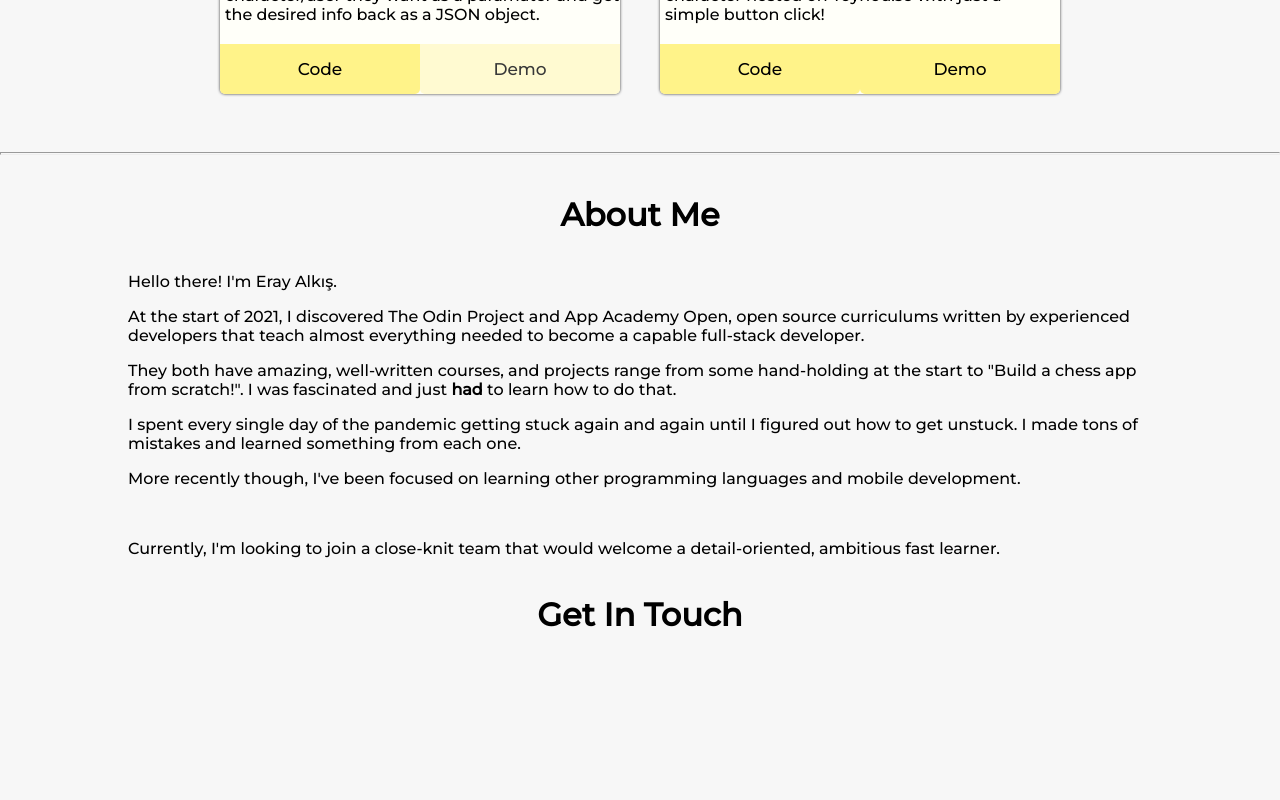
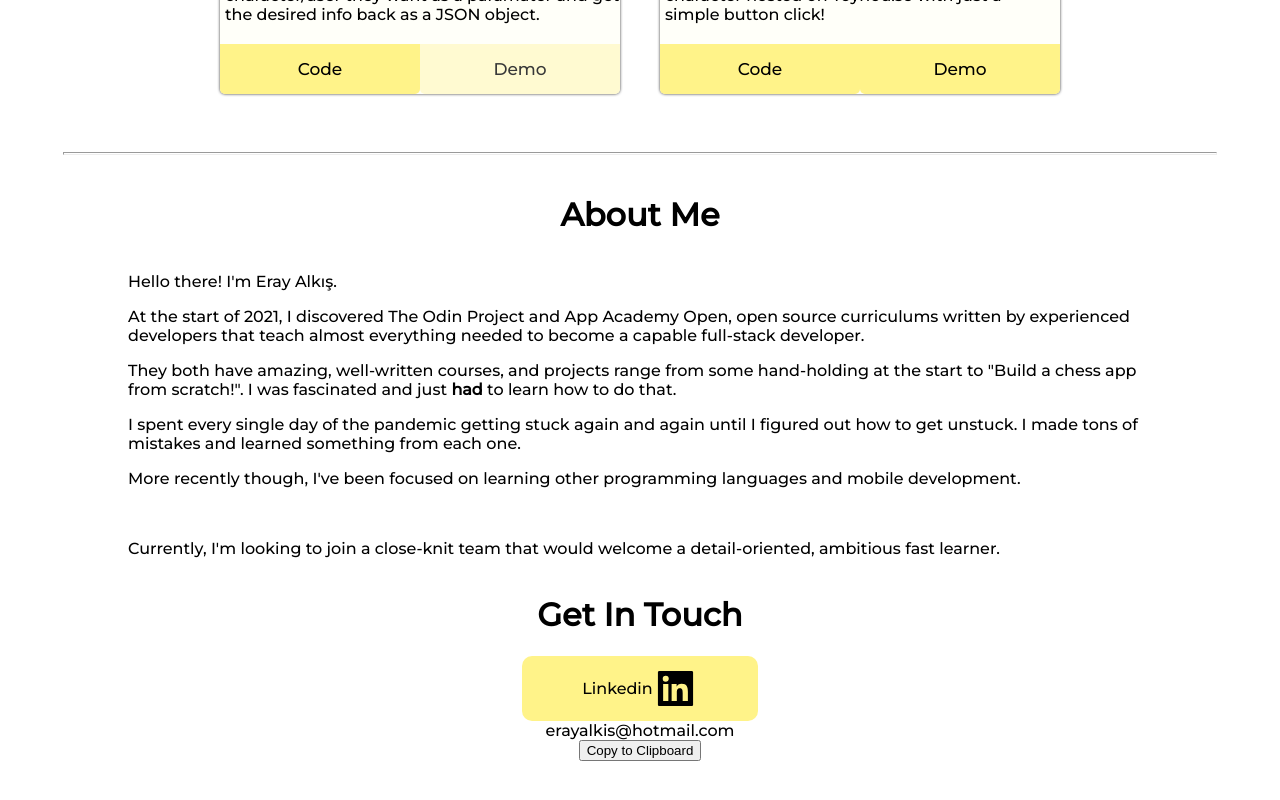
Before and after one commit to Blissblass/portfolio_page, a React (Create React App) app: page / in a window 1280 px wide. Shown: the part 2407-3207 px from the top of the page. Built offline with nearby package versions, Linux system fonts and the light colour scheme.

Commit message:
Add buttons to contact

```diff
--- a/package.json
+++ b/package.json
@@ -8,6 +8,7 @@
     "@testing-library/user-event": "^13.5.0",
     "react": "^17.0.2",
     "react-dom": "^17.0.2",
+    "react-icons": "^4.3.1",
     "react-scripts": "5.0.0",
     "web-vitals": "^2.1.2"
   },
--- a/src/Assets/Stylesheets/contact.css
+++ b/src/Assets/Stylesheets/contact.css
@@ -6,4 +6,20 @@
   display: flex;
   justify-content: space-around;
   align-items: center;
+  flex-direction: column;
 }
+
+.contact-linkedin {
+  background-color: #fff389;
+  padding: 10px 18px 10px 18px;
+  border-radius: 10px;
+  width: 200px;
+  text-align: center;
+  display: flex;
+  align-items: center;
+  justify-content: center;
+}
+
+.linkedin-ico {
+  font-size: 45px;
+}
--- a/src/Assets/Stylesheets/container.css
+++ b/src/Assets/Stylesheets/container.css
@@ -1,5 +1,5 @@
 .app-container {
-  background-color: #f7f7f7;
+  background-color: #ffffff;
   font-family: "Montserrat", sans-serif;
   scroll-behavior: smooth;
 }
--- a/src/Assets/Stylesheets/works.css
+++ b/src/Assets/Stylesheets/works.css
@@ -17,9 +17,9 @@
 }
 
 .works-divider {
-  color: black;
   display: block;
   position: relative;
   height: 1px;
+  width: 90%;
   top: 30px;
 }
--- a/src/Components/Contact/Contact.jsx
+++ b/src/Components/Contact/Contact.jsx
@@ -1,4 +1,5 @@
 import '../../Assets/Stylesheets/contact.css';
+import { AiFillLinkedin } from 'react-icons/ai';
 
 const Contact = () => {
 
@@ -6,6 +7,9 @@ const Contact = () => {
     <div className="contact-container">
       <div className="contact">
         <h1>Get In Touch</h1>
+        <div className="contact-linkedin">Linkedin <AiFillLinkedin className="linkedin-ico" /></div>
+        <div className="contact-email">erayalkis@hotmail.com</div>
+        <button>Copy to Clipboard</button>
       </div>
     </div>
   )
```
Also changed, not shown: 1 other file (tests, documents, lock files or other folders).
